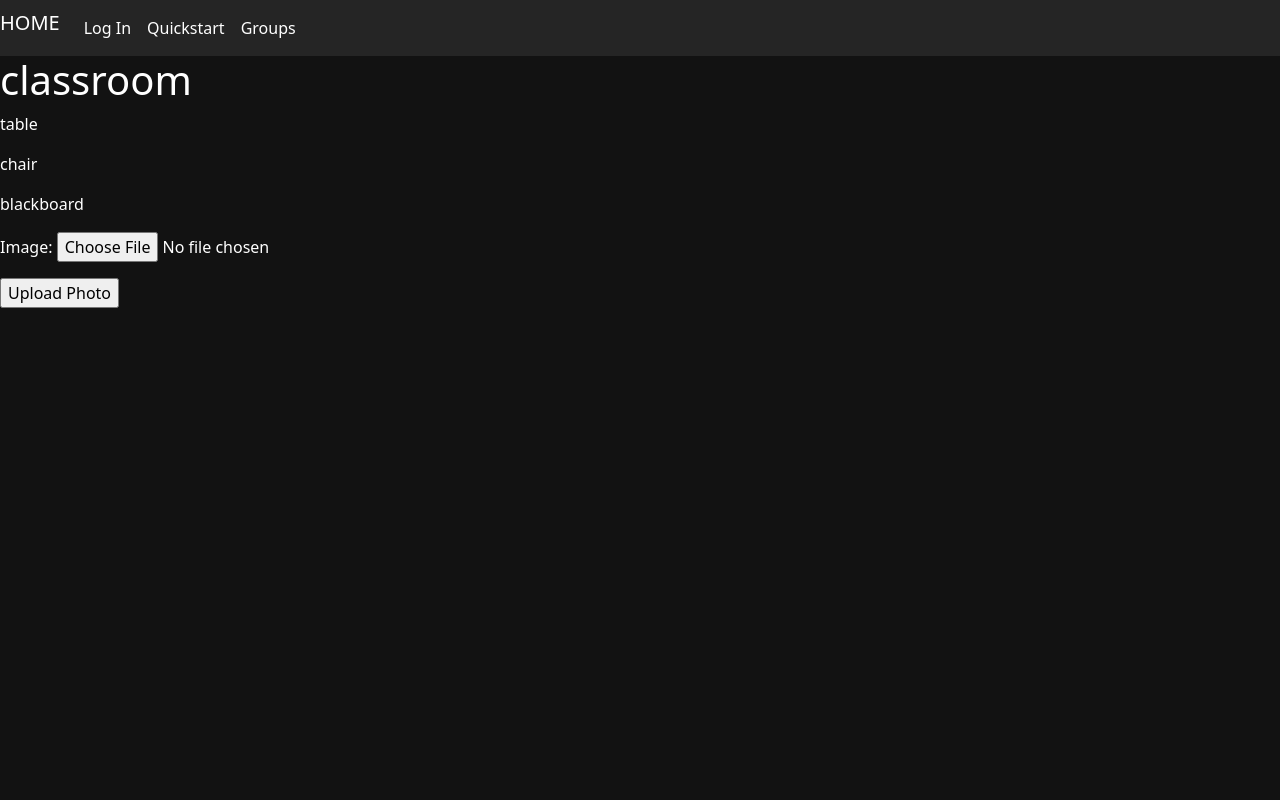
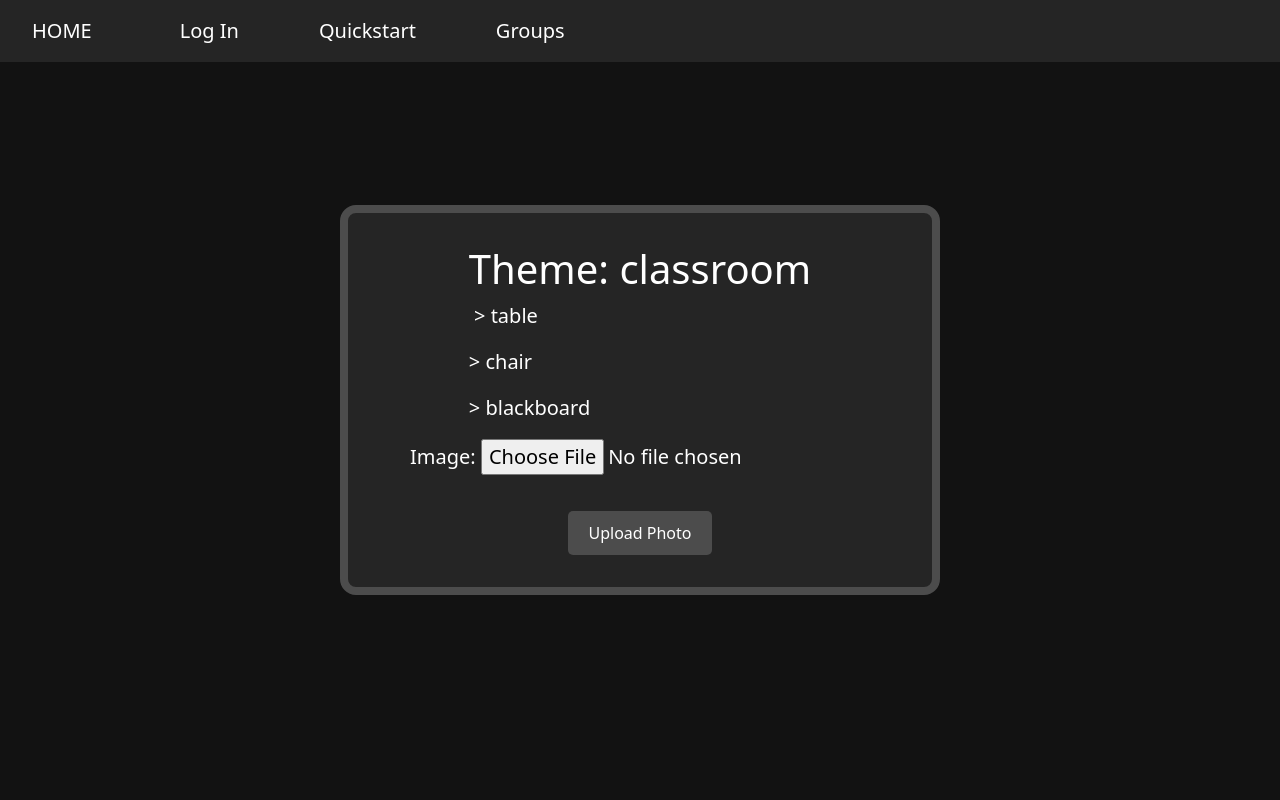
Before and after one commit to Siigull/Phordle, a Django app: page /theme/1/ in a window 1280 px wide. Run offline with Django 4.2, Linux system fonts and the light colour scheme; data comes from the database, SQL or seed files in the repository; some libraries are stand-ins or nearby versions.

Commit message:
Almost Final

```diff
--- a/Phordle/feed/templates/feed/index.html
+++ b/Phordle/feed/templates/feed/index.html
@@ -4,7 +4,7 @@
     {% if latest_image_list %}
         <ul>
             {% for image in latest_image_list %}
-                <div style="height: 40vh; text-align: center; margin: 2rem 0rem 2rem 0rem">
+                <div style="height: 40vh; text-align: center; margin: 4rem 0rem 4rem 0rem">
                     <img alt="" src="{{ image.image.url }}" style="max-height: 100%; max-width: 100%;  border: 1rem solid var(--secondary-color); border-radius: 1rem ;">
                 </div>
 
--- a/Phordle/templates/base.html
+++ b/Phordle/templates/base.html
@@ -6,17 +6,32 @@
     {% bootstrap_css %}
     <!-- Common meta tags, styles, etc. -->
     <style>
+        @import url('https://fonts.googleapis.com/css2?family=Inter&display=swap');
         :root {
             --bg-color: #121212;
             --primary-color: #252525;
             --secondary-color: #4c4c4c;
             --font-size: 20px;
-            --font-family: 'Segoe UI', Tahoma, Geneva, Verdana, sans-serif;
+            --font-family: 'Inter', sans-serif;
         }
 
         body {
             background-color: var(--bg-color);
+            font-size: var(--font-size);
+            padding: 0;
+            margin: 0;
+            height: 100vh;
         }
+
+        .btn {
+			margin-top: 1.25rem; /* 20px */
+			background-color: var(--secondary-color);
+			color: white;
+			padding: 0.625rem 1.25rem; /* 10px 20px */
+			border: none;
+			border-radius: 0.3125rem; /* 5px */
+			cursor: pointer;
+		}
 
         .custom-navbar {
             background-color: var(--primary-color);
@@ -30,11 +45,18 @@
             color: white;
         }
 
-        h1, h2, h3, h4, h5, h6 {
+        li.nav-item {
+            display: flex;
+            align-items: center;
+            justify-content: center;
+            margin: 0rem 2rem 0rem 2rem;
+        }
+
+        h1, h2, h3, h4, h5, h6, label, p {
             color: white;
         }
 
-        p {
+        a {
             color: white;
         }
 
@@ -67,7 +89,7 @@
     </style>
 <head>
 <body>
-    <nav class="navbar navbar-expand-lg custom-navbar">
+    <nav class="navbar navbar-expand-lg custom-navbar fixed-top">
         <ul class="navbar-nav mr-auto">
             <li class='nav-item'>
                 <a class="navbar-brand" href="{% url 'feed:feed' %}">
@@ -80,7 +102,7 @@
                     <a class='nav-link' href="{% url 'logout' %}">Log Out</a>
                 </li>
                 <li class='nav-item'>
-                    <a class='nav-link' href="{% url 'profile' %}">profile</a>
+                    <a class='nav-link' href="{% url 'profile' %}">Profile</a>
                 </li>
             {% else %}
                 <li class='nav-item'>
--- a/Phordle/theme/templates/theme/theme.html
+++ b/Phordle/theme/templates/theme/theme.html
@@ -1,24 +1,55 @@
 {% extends 'base.html' %}
 
 {% block content %}
+    <head>
+        <style>
+            body {
+                height: 100vh;
+                display: flex;
+                justify-content: center;
+                align-items: center;
+                flex-direction: column;
+            }
+
+            .container {
+                display: flex;
+                flex-direction: column;
+                justify-content: center;
+                align-items: center;
+                background-color: var(--primary-color);
+                border-radius: 1rem;
+                border: solid .5rem var(--secondary-color);
+                padding: 2rem;
+                max-width: 600px;
+            }
+
+            .form {
+                display: flex;
+                flex-direction: column;
+                justify-content: center;
+                align-items: center;
+            }
+        </style>
+    </head>
+    <div class="container">
     {% csrf_token %}
     <fieldset>
-        <h1>{{ theme.name }}</h1>
+        <h1>Theme: {{ theme.name }}</h1>
         {% if words.word_0 == False %}
-            <p>{{ theme.word_0 }}</p>
+            <p>&nbsp> {{ theme.word_0 }}</p>
         {% endif %}
         {% if words.word_1 == False %}
-            <p>{{ theme.word_1 }}</p>
+            <p>  > {{ theme.word_1 }}</p>
         {% endif %}
         {% if words.word_2 == False %}
-            <p>{{ theme.word_2 }}</p>
+            <p>  > {{ theme.word_2 }}</p>
         {% endif %}
     </fieldset>
     <div class>
         <form class="form" method="post" enctype="multipart/form-data">
             {% csrf_token %}
             {{ form.as_p }}
-            <input type="submit" value="Upload Photo"/>
+            <input class="btn" type="submit" value="Upload Photo"/>
         </form>
     </div>
     {% if found %}
@@ -29,6 +60,7 @@
         <h6>{{ i }}</h6>
     {% endfor %}
     {% endif %}
+    </div>
 
 
 {% endblock %}
```
Also changed, not shown: Phordle/group/templates/group/create_group.html (+45 -9 lines), Phordle/group/templates/group/detail.html (+12 -1 lines), Phordle/group/templates/group/group_list.html (+13 -0 lines), Phordle/theme/templates/theme/quickstart.html (+17 -3 lines), Phordle/user/templates/user/profile.html (+13 -1 lines), Phordle/user/templates/user/register.html (+1 -9 lines), Phordle/media/images/kiL8jgmMSafPY6mv15PCVtAJzUpv0QGE1604495671-3_SRgxDgN.jpg (added).
